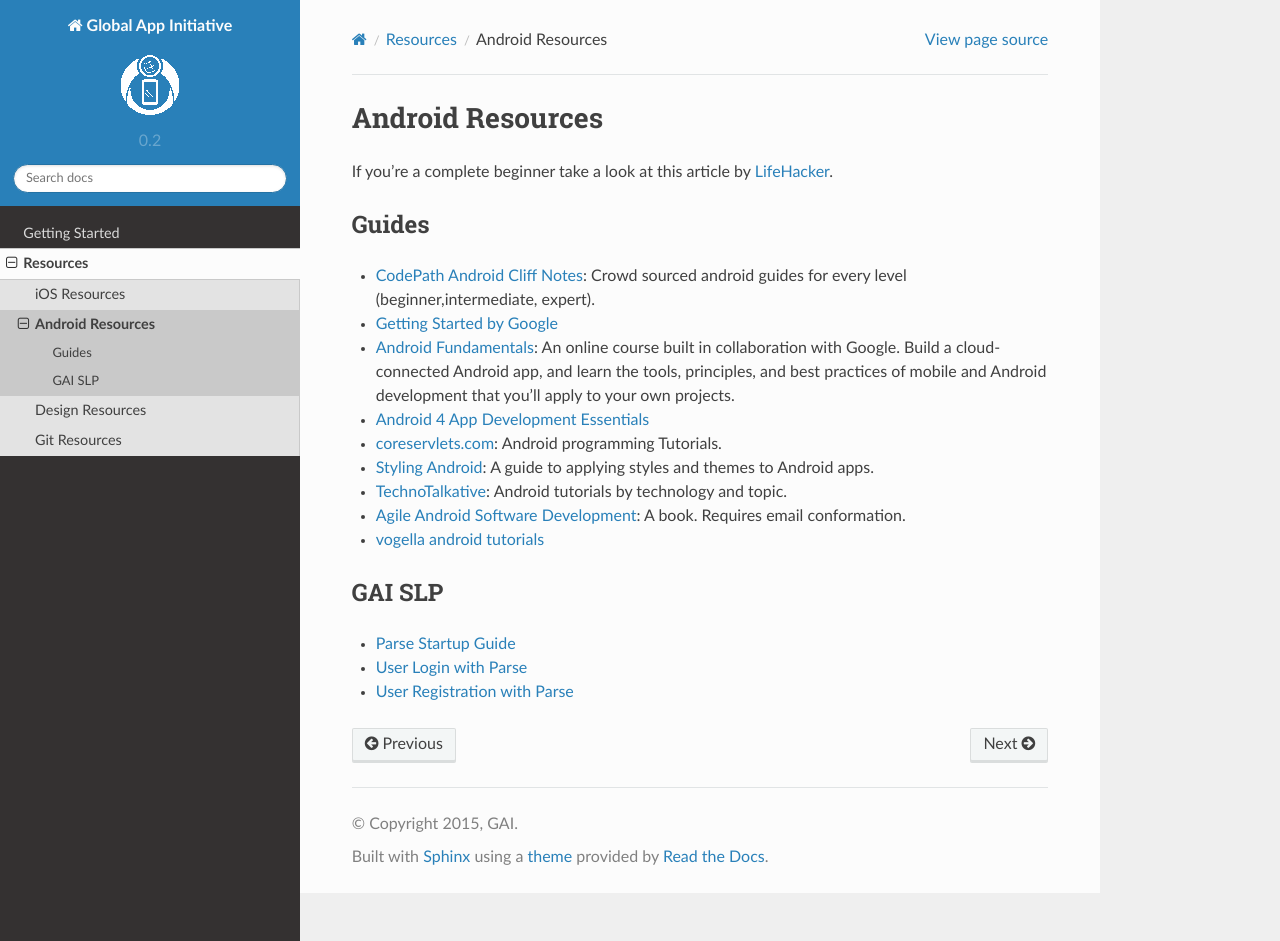
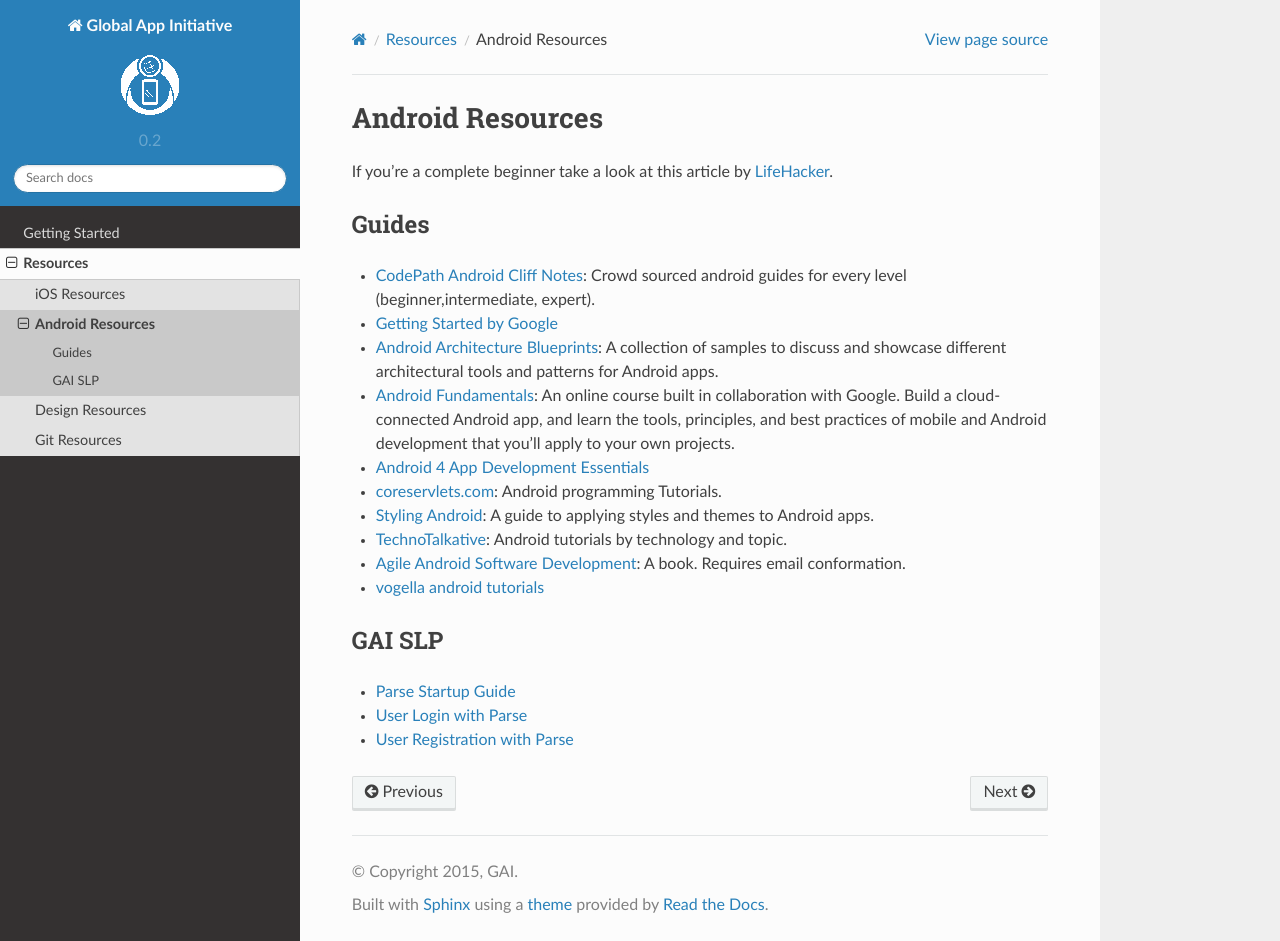
Before and after one commit to GlobalAppInitiative/Education-Resources, a Sphinx documentation site: the page built from docs/resources/android_resources.rst, in a window 1280 px wide and 941 px high. Built offline with Sphinx 7.4.7 and the Read the Docs theme 2.0.0, drawn with Linux system fonts in a browser that asks for light colours.

Commit message:
Added Android blueprints

```diff
--- a/docs/resources/android_resources.rst
+++ b/docs/resources/android_resources.rst
@@ -8,6 +8,7 @@
 
 - `CodePath Android Cliff Notes`_: Crowd sourced android guides for every level (beginner,intermediate, expert).
 - `Getting Started by Google`_
+- `Android Architecture Blueprints`_: A collection of samples to discuss and showcase different architectural tools and patterns for Android apps.
 - `Android Fundamentals`_: An online course built in collaboration with
   Google. Build a cloud-connected Android app, and learn the tools, principles,
   and best practices of mobile and Android development that you'll apply to your
@@ -25,7 +26,7 @@
 .. LINKS for the above.
 
 
-
+.. _`Android Architecture Blueprints`: https://github.com/googlesamples/android-architecture
 .. _LifeHacker: http://lifehacker.com/i-want-to-write-android-apps-where-do-i-start-1643818268
 
 .. _`CodePath Android Cliff Notes`: https://github.com/codepath/android_guides/wiki
```
